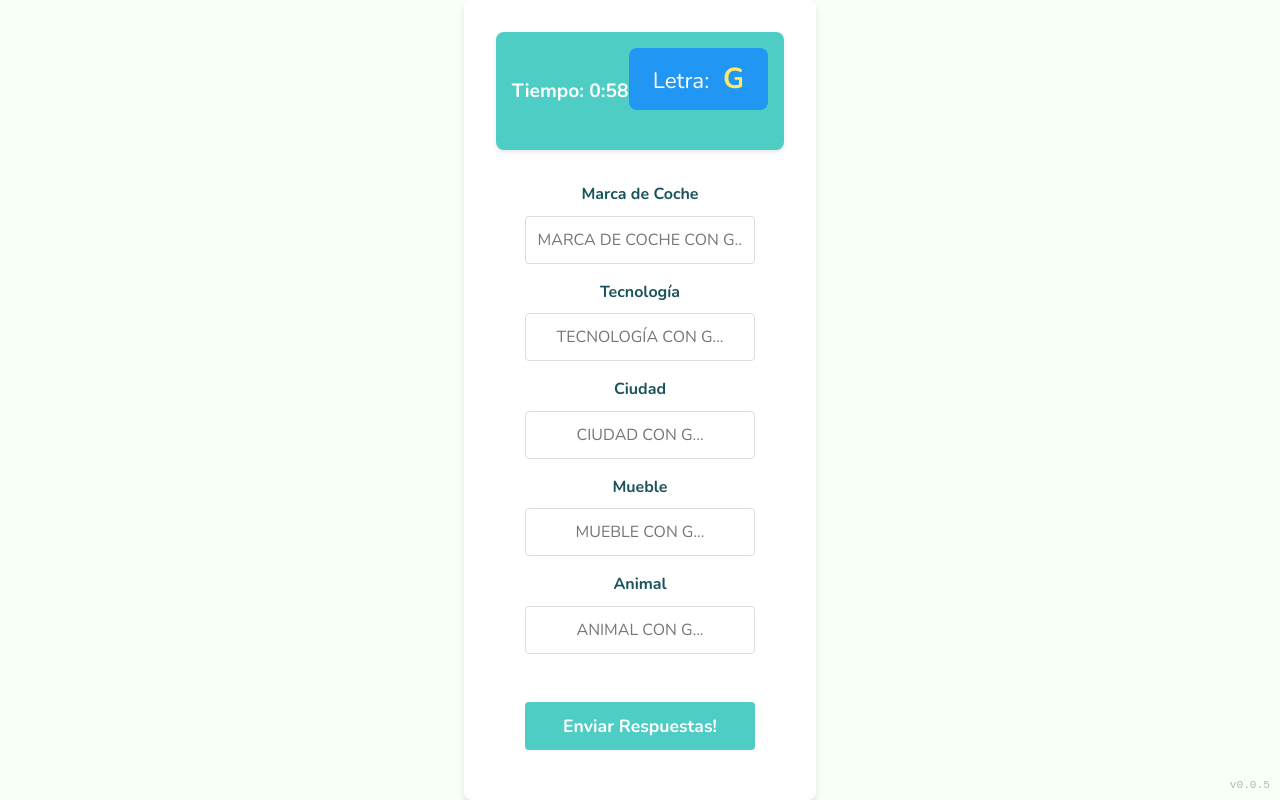
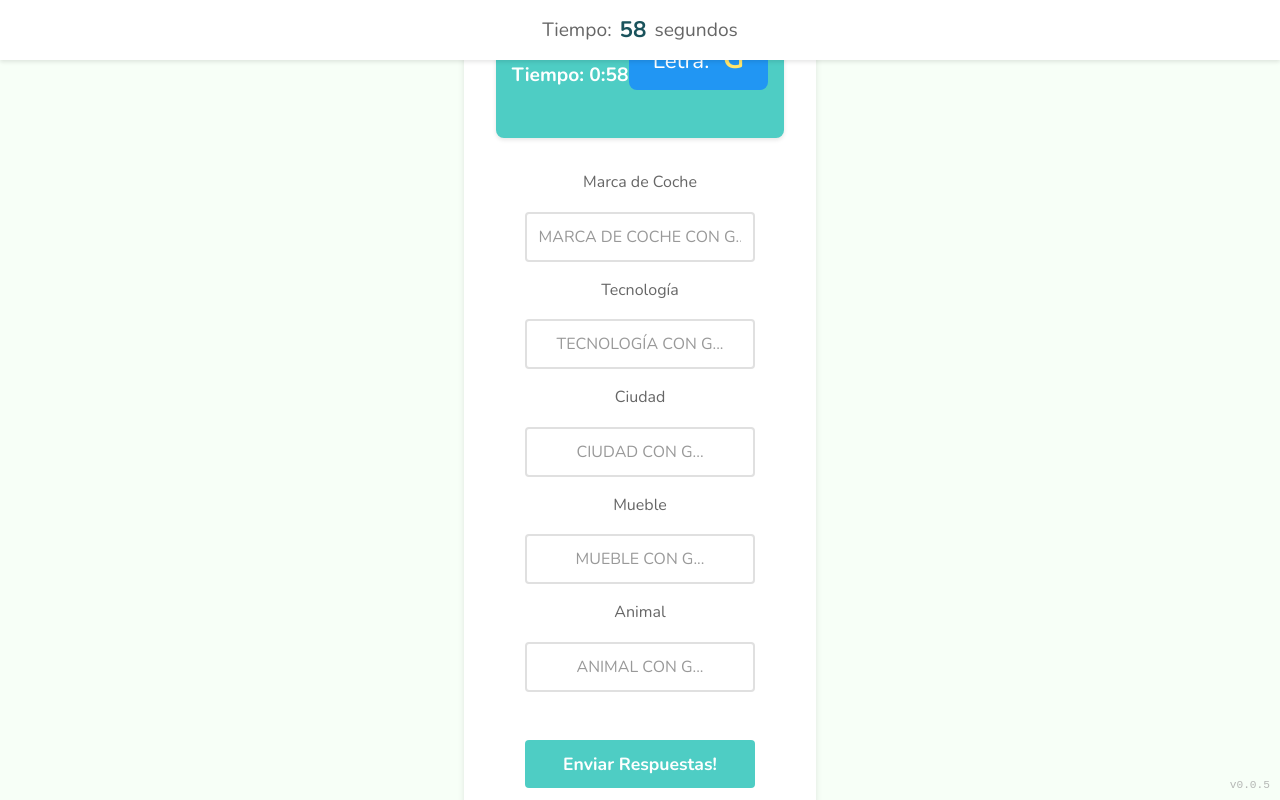
Before and after one commit to fmazzoli89/tutti-frutti, a React (Vite) app: page / in a window 1280 px wide. Both pictures are taken after a click on the button "¡Comenzar Juego!". Built offline with nearby package versions, Linux system fonts and the light colour scheme; no server answers.

Commit message:
Add timer and improve game screen styling

```diff
--- a/src/components/Game.tsx
+++ b/src/components/Game.tsx
@@ -3,11 +3,12 @@ import { useGame } from '../context/GameContext';
 import GameScreen from './GameScreen';
 import ResultsScreen from './ResultsScreen';
 import LoadingSpinner from './LoadingSpinner';
+import Timer from './Timer';
 import '../styles/Game.css';
 
 const Game: React.FC = () => {
-  const { gameState, startGame } = useGame();
-  const { status } = gameState;
+  const { gameState, startGame, updateAnswer } = useGame();
+  const { status, currentLetter, selectedCategories, answers, timeLeft } = gameState;
 
   return (
     <div className="game-container">
@@ -24,7 +25,12 @@ const Game: React.FC = () => {
           </button>
         </div>
       )}
-      {status === 'playing' && <GameScreen />}
+      {status === 'playing' && (
+        <>
+          <Timer timeLeft={timeLeft} />
+          <GameScreen />
+        </>
+      )}
       {status === 'validating' && (
         <div className="loading-screen">
           <h2>Verificando respuestas...</h2>
--- /dev/null
+++ b/src/components/Timer.tsx
@@ -0,0 +1,26 @@
+import React from 'react';
+import '../styles/Timer.css';
+
+interface TimerProps {
+  timeLeft: number;
+}
+
+const Timer: React.FC<TimerProps> = ({ timeLeft }) => {
+  const getTimerColor = () => {
+    if (timeLeft <= 10) return 'timer-red';
+    if (timeLeft <= 20) return 'timer-yellow';
+    return '';
+  };
+
+  return (
+    <div className={`timer-container ${getTimerColor()}`}>
+      <div className="timer-content">
+        <span className="timer-label">Tiempo:</span>
+        <span className="timer-value">{timeLeft}</span>
+        <span className="timer-unit">segundos</span>
+      </div>
+    </div>
+  );
+};
+
+export default Timer;
--- a/src/services/openaiService.ts
+++ b/src/services/openaiService.ts
@@ -189,7 +189,8 @@ export const generateExample = async (
       4. For brands, include international brands
       5. For cities, include major cities from any country
       6. Use proper capitalization (e.g., Barcelona, Burger King, Google)
-      7. Used in spanish. Some words are in english but commonly used in spanish (e.g., Football, Superman, email) are fine, but not if they are not commonly used in spanish.
+      7. Is a word in the spanish dictionary.
+      8. Some words are in english but commonly used in spanish (e.g., Football, Superman, email) are fine, but not if they are not commonly used in spanish.
       Respond with just the word with proper capitalization, nothing else.`
     },
     {
@@ -254,6 +255,9 @@ export const validateAnswersWithAI = async (
       4. For soccer teams, accept any real professional team from any country
       5. For brands, accept international brands as well
       6. For cities, accept any real city from any country
+      7. Is a word in the spanish dictionary.
+      8. Some words are in english but commonly used in spanish (e.g., Football, Superman, email) are fine, but not if they are not commonly used in spanish.
+      Respond with just the word with proper capitalization, nothing else.
       Respond with a JSON array where each item has "categoryId" and "isCorrect" properties.
       Be inclusive with proper nouns and international terms as long as they're real and commonly known.`
     },
--- a/src/styles/Game.css
+++ b/src/styles/Game.css
@@ -5,8 +5,14 @@
   justify-content: center;
   min-height: 100vh;
   padding: 20px;
+  padding-top: 60px; /* Space for the sticky timer */
   max-width: 800px;
   margin: 0 auto;
+  width: 100%;
+}
+
+.game-content {
+  padding: 20px;
 }
 
 .start-screen {
@@ -56,3 +62,54 @@
   color: #666;
   margin-bottom: 1rem;
 }
+
+.current-letter {
+  text-align: center;
+  font-size: 1.4rem;
+  margin-bottom: 2rem;
+  background-color: #2196f3;
+  color: white;
+  padding: 0.5rem 1.5rem;
+  border-radius: 8px;
+  display: inline-block;
+}
+
+.current-letter .letter {
+  font-weight: 700;
+  font-size: 1.8rem;
+  margin-left: 0.5rem;
+}
+
+.categories-container {
+  display: flex;
+  flex-direction: column;
+  gap: 1rem;
+}
+
+.category-input {
+  display: flex;
+  flex-direction: column;
+  gap: 0.5rem;
+}
+
+.category-input label {
+  font-weight: 500;
+  color: #666;
+}
+
+.category-input input {
+  padding: 0.75rem;
+  border: 2px solid #e0e0e0;
+  border-radius: 4px;
+  font-size: 1rem;
+  transition: border-color 0.3s ease;
+}
+
+.category-input input:focus {
+  outline: none;
+  border-color: #2196f3;
+}
+
+.category-input input::placeholder {
+  color: #999;
+}
--- /dev/null
+++ b/src/styles/Timer.css
@@ -0,0 +1,71 @@
+.timer-container {
+  position: fixed;
+  top: 0;
+  left: 0;
+  right: 0;
+  z-index: 1000;
+  background-color: #ffffff;
+  box-shadow: 0 2px 4px rgba(0, 0, 0, 0.1);
+  transition: background-color 0.3s ease;
+}
+
+.timer-content {
+  max-width: 800px;
+  margin: 0 auto;
+  padding: 12px 20px;
+  display: flex;
+  align-items: center;
+  justify-content: center;
+  gap: 8px;
+  font-size: 1.2rem;
+}
+
+.timer-label {
+  font-weight: 500;
+  color: #666;
+}
+
+.timer-value {
+  font-weight: 700;
+  font-size: 1.4rem;
+  min-width: 2ch;
+  text-align: center;
+}
+
+.timer-unit {
+  color: #666;
+}
+
+.timer-yellow {
+  background-color: #fff3cd;
+  animation: pulse-yellow 1s infinite;
+}
+
+.timer-red {
+  background-color: #f8d7da;
+  animation: pulse-red 1s infinite;
+}
+
+@keyframes pulse-yellow {
+  0% {
+    background-color: #fff3cd;
+  }
+  50% {
+    background-color: #ffeeba;
+  }
+  100% {
+    background-color: #fff3cd;
+  }
+}
+
+@keyframes pulse-red {
+  0% {
+    background-color: #f8d7da;
+  }
+  50% {
+    background-color: #f5c6cb;
+  }
+  100% {
+    background-color: #f8d7da;
+  }
+}
```
